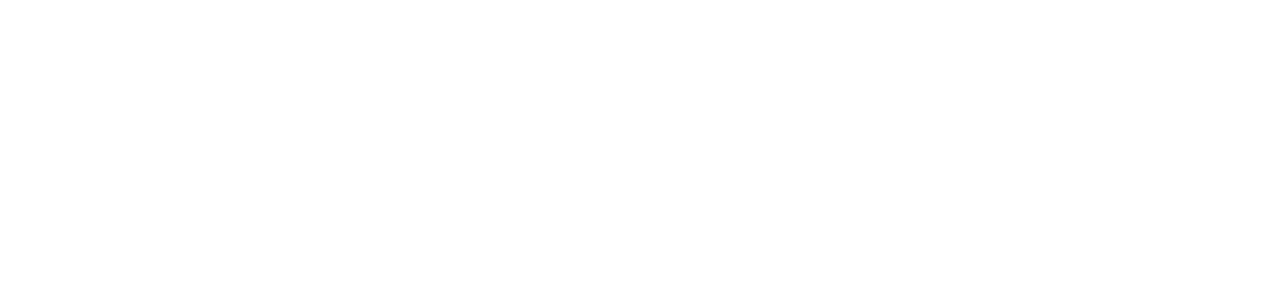
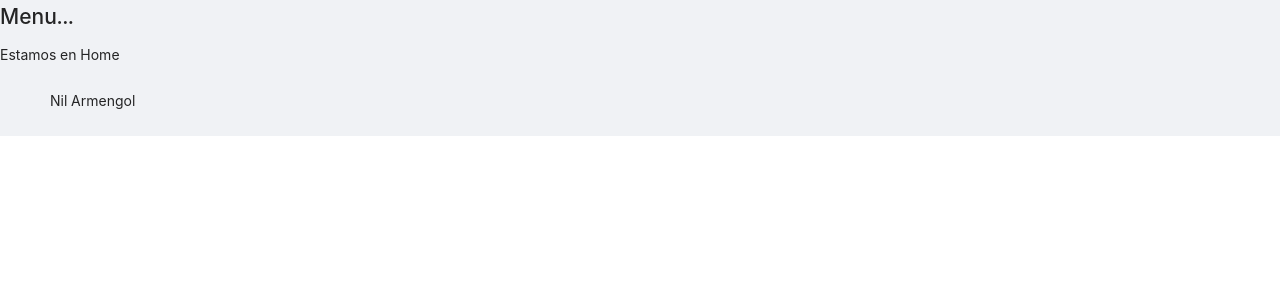
Before and after one commit to nilarmengol/pagina-personal-client, a React (Create React App) app: page / in a window 1280 px wide. Shown: the top 300 px of the page. Built offline with nearby package versions, Linux system fonts and the light colour scheme.

Commit message:
layout basic

```diff
--- a/src/config/routes.js
+++ b/src/config/routes.js
@@ -1,7 +1,10 @@
 import LayoutAdmin from '../layouts/LayoutAdmin'
+import LayoutBasic from '../layouts/LayoutBasic'
 
 import AdminHome from '../pages/Admin'
 import AdminSignIn from '../pages/Admin/SignIn'
+import Home from '../pages/Home'
+import Contact from '../pages/Contact'
 
 const routes = [
 {
@@ -20,6 +23,23 @@ const routes = [
             exact: true
                     }
     ]
+},
+{
+    path:"/",
+    component: LayoutBasic,
+    exact: false,
+    routes: [
+        {
+            path:"/",
+            component: Home,
+            exact: true
+        },
+        {
+            path:"/contact",
+            component: Contact,
+            exact: true
+                    }
+    ]
 }
 ]
 
--- a/src/layouts/LayoutBasic.js
+++ b/src/layouts/LayoutBasic.js
@@ -1,12 +1,37 @@
 import React from 'react'
+import {Route} from 'react-router-dom'
 import { Layout } from 'antd'
 
-export default function Basic() {
+import "./LayoutAdmin.scss"
+
+export default function LayoutBasic({routes}) {
+    const {Content, Footer} = Layout
     return (
         <Layout>
-            <h2>Menu Sider</h2>
-            <div>Contenido</div>
-            <h5>Footer</h5>
-        </Layout>
+        <h2>Menu...</h2>
+
+        <Layout>
+
+
+       <Content><LoadRouters routes={routes} />  </Content>
+       <Footer>Nil Armengol</Footer>
+
+    </Layout>
+    </Layout>
     )
 }
+
+
+function LoadRouters({routes}) {
+
+    return routes.map((route,index)=>(
+        <Route
+        key={index}
+        path={route.path}
+        exact={route.exact}
+        component={route.component} />
+    )
+
+)
+
+}
```
